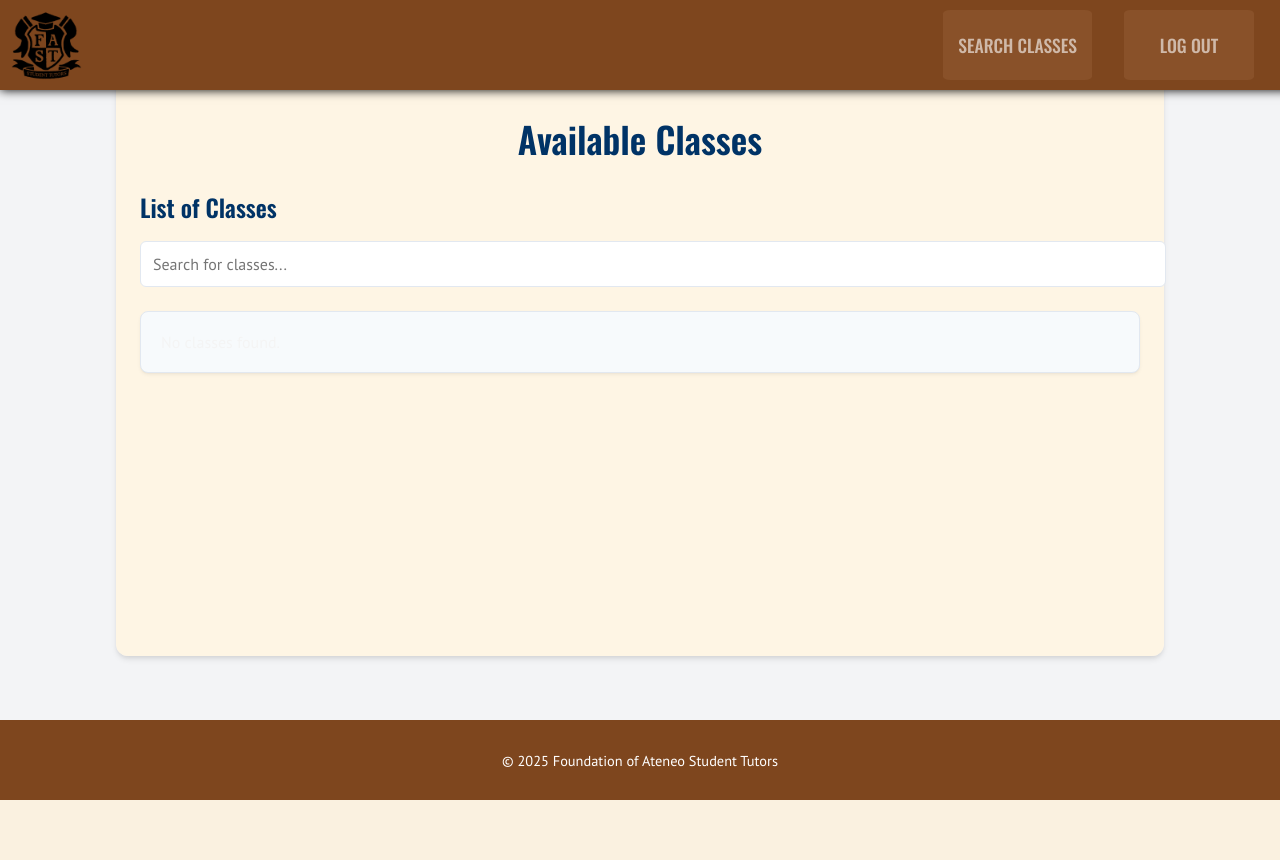
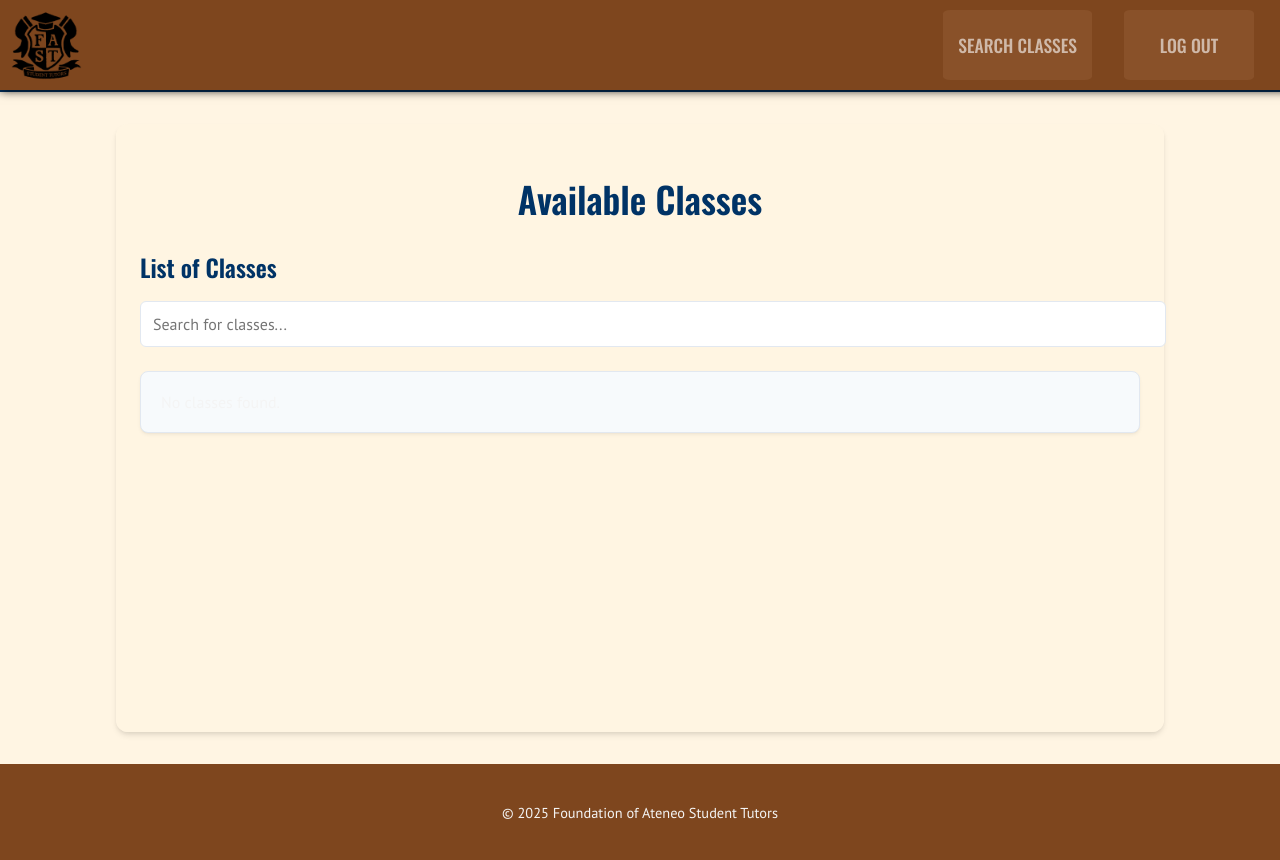
Before and after one commit to Smiling-Owl/FAST_FINAL, a PHP site: page /search/search_classes.php in a window 1280 px wide. Before the commit the page ends 800 px from the top, so only its background shows below. Run offline with PHP 8.4, Linux system fonts and the light colour scheme; data that the repository does not hold is empty.

Commit message:
Add files via upload

```diff
--- a/search/search_classes.css
+++ b/search/search_classes.css
@@ -7,11 +7,11 @@ body {
     min-height: 100vh;
     display: flex;
     flex-direction: column;
-    padding-top: 90px; /* Account for navbar height (70px) + padding */
     background-color: #FFF5E3;
     font-family: 'PT Sans', sans-serif;
     margin: 0;
-    padding: 0;
+    padding-top: 70px; /* Reduced from 500px to just account for navbar */
+    position: relative; /* Add this for footer positioning */
 }
 
 /* Container for dashboard content */
@@ -24,7 +24,7 @@ body {
     border-radius: 10px;
     box-shadow: 0 4px 10px rgba(0, 0, 0, 0.3);
     font-family: 'PT Sans', sans-serif;
-    flex: 1; /* Allow container to grow and push footer down */
+    flex: 1; /* This makes the container grow to push footer down */
 }
 
 /* Page title styling */
@@ -123,10 +123,9 @@ footer {
     color: #f4f4f4;
     text-align: center;
     padding: 1.5rem 0;
-    margin-top: 30px;
     font-family: 'PT Sans', sans-serif;
     width: 100%;
-    position: relative;
+    margin-top: auto; /* This pushes the footer to the bottom */
 }
 
 .footer-content {
--- a/search/search_classes.php
+++ b/search/search_classes.php
@@ -24,10 +24,14 @@ if ($conn->connect_error) {
     <link href="https://fonts.googleapis.com/css2?family=Inter:wght@400;500;600;700&display=swap" rel="stylesheet">
     <style>
         body {
-            font-family: 'Inter', sans-serif;
-            background-color: #f3f4f6;
+            min-height: 100vh;
+            display: flex;
+            flex-direction: column;
+            background-color: #FFF5E3;
+            font-family: 'PT Sans', sans-serif;
             margin: 0;
-            padding: 0;
+            padding-top: 60px; /* Reduced from 500px to just account for navbar */
+            position: relative; /* Add this for footer positioning */
         }
         header {
             background-color: #003366;
@@ -125,10 +129,12 @@ if ($conn->connect_error) {
         }
         footer {
             background-color: #7e461e;
-            color: white;
+            color: #f4f4f4;
             text-align: center;
-            padding: 1rem 0;
-            margin-top: 2rem;
+            padding: 1.5rem 0;
+            font-family: 'PT Sans', sans-serif;
+            width: 100%;
+            margin-top: auto; /* This pushes the footer to the bottom */
         }
         footer .footer-content p {
             font-size: 0.9rem;
```
